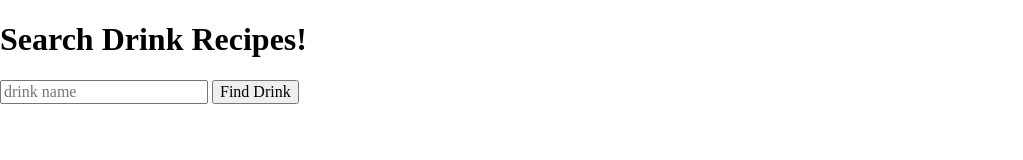
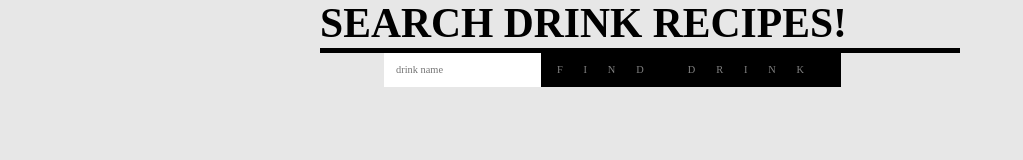
Before and after one commit to aptfury/100Devs26-cocktaildb, a plain HTML site: page index.html in a window 1280 px wide. Shown: the whole page, without its empty margins (0-1023 px from the left). Drawn offline with Linux system fonts and the light colour scheme.

Commit message:
Adds hide class to items whose visibility needs to be toggled

```diff
--- a/index.html
+++ b/index.html
@@ -7,8 +7,8 @@
     <title>100Devs26-cocktaildb Project</title>
 
     <!-- Linked CSS -->
-    <link rel="Stylesheets" href="css/style.css">
     <link rel="stylesheet" href="css/normalize.css">
+    <link rel="stylesheet" href="css/style.css">
 </head>
 <body>
     <header>
@@ -17,12 +17,11 @@
     </header>
     <!-- Search & Button -->
     <section class="search">
-        <input type="text" placeholder="drink name" class="srchbar">
-        <input type="button" value="Find Drink" class="btn">
+        <input type="text" placeholder="drink name" class="srchbar"><input type="button" value="Find Drink" class="btn">
     </section>
 
     <!-- Drink Information Display -->
-    <table class="basics">
+    <table class="basics hide">
         <tr>
             <td class="names">
                 <!-- Name -->
@@ -36,7 +35,7 @@
             </td>
         </tr>
     </table>
-    <section class="information">
+    <section class="information hide">
         <!-- Drink Ingredients -->
         <ul>
 
@@ -46,6 +45,6 @@
     </section>
 
     <!-- Linked JavaScript -->
-    <script type="script/JavaScript" src="js/main.js"></script>
+    <script src="js/main.js"></script>
 </body>
 </html>
```
